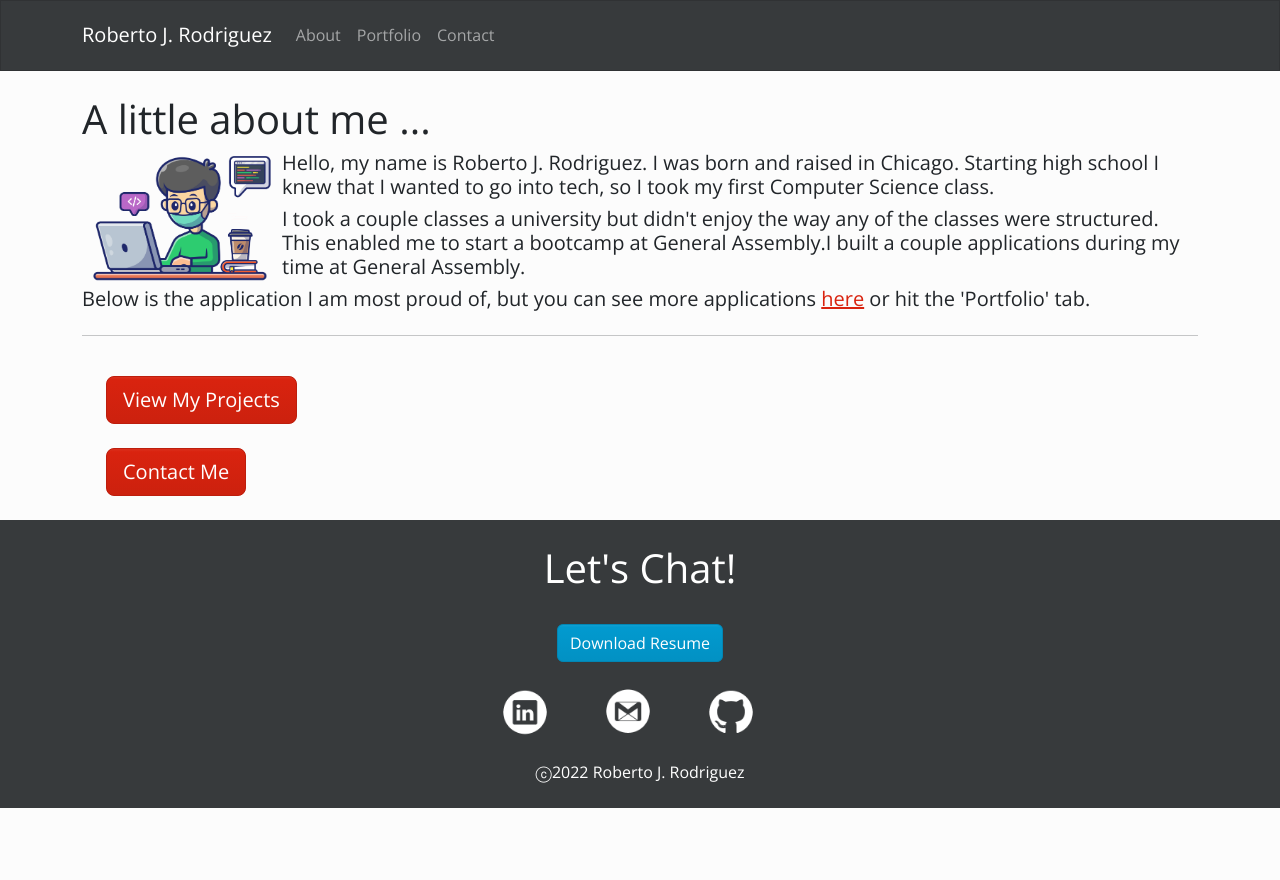
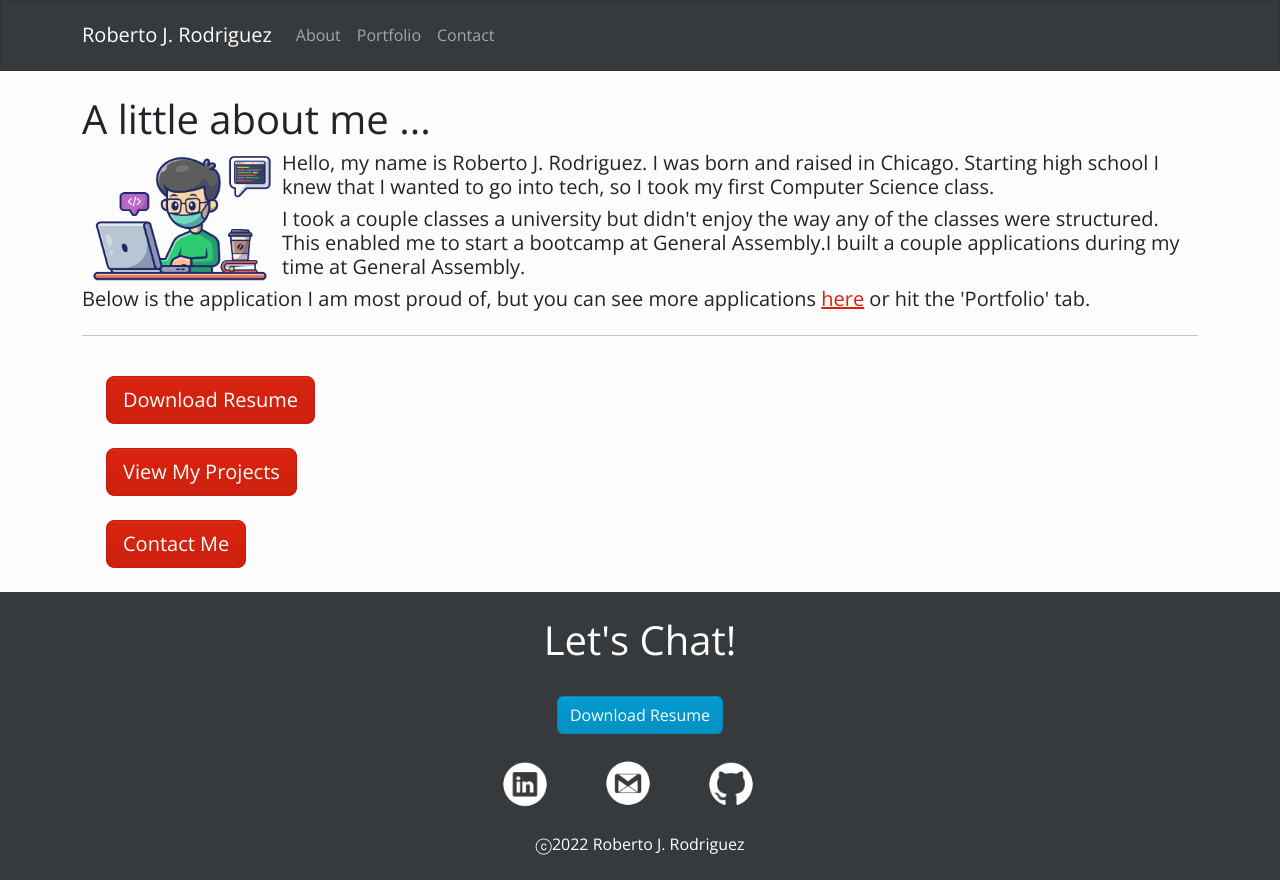
Before and after one commit to robertojrodriguez21/portfolio, a React (Create React App) app in the folder client/: page /about in a window 1280 px wide. Before the commit the page ends 808 px from the top, so only its background shows below. Built offline with nearby package versions, Linux system fonts and the light colour scheme.

Commit message:
Added more buttons on home and about me page

```diff
--- a/client/src/components/Footer.jsx
+++ b/client/src/components/Footer.jsx
@@ -1,7 +1,7 @@
 import emailIcon from "../images/email_icon_white.png"
 import linkedInIcon from "../images/linkedin_icon_white.png"
 import gitHubIcon from "../images/github_icon_white.png"
-import resume from "../documents/Resume - Roberto J. Rodriguez.pdf"
+import resume from "../documents/Resume - Roberto J. Rodriguez.docx"
 
 const Footer = () => {
   return (
--- a/client/src/pages/About.jsx
+++ b/client/src/pages/About.jsx
@@ -1,5 +1,6 @@
 import laptopMan from "../images/laptop_man.png"
 import { Link } from "react-router-dom"
+import resume from "../documents/Resume - Roberto J. Rodriguez.docx"
 
 const About = () => {
   return (
@@ -14,6 +15,12 @@ const About = () => {
       </div>
       <hr />
       <div className="container">
+        <br />
+        <div className="container">
+          <a href={resume} download>
+            <button type="button" className="btn btn-primary btn-lg">Download Resume</button>
+          </a>
+        </div>
         <br />
         <div className="container">
           <Link to={'/portfolio'}>
```
